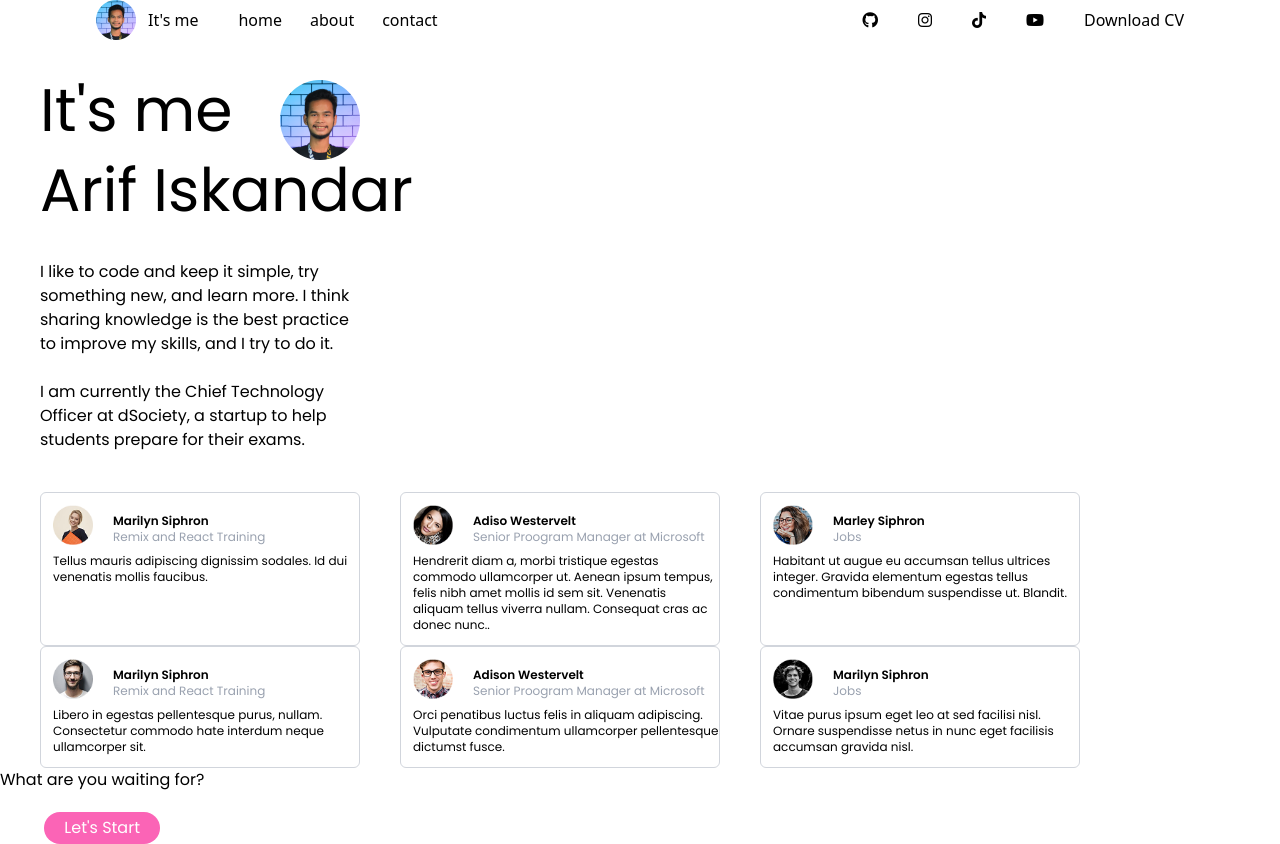
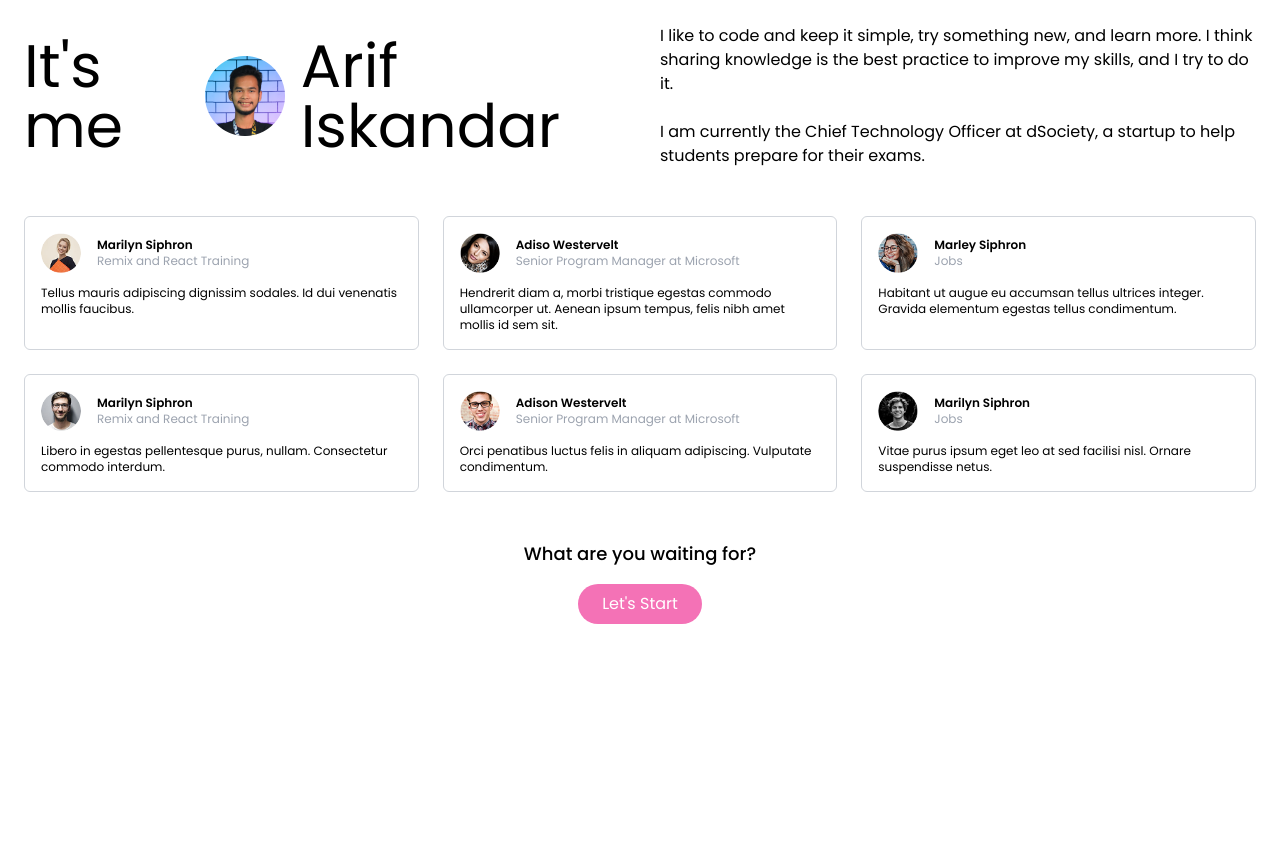
Before and after one commit to MatheusVGonzalez/responsive-tailwind-website, a plain HTML site: page index.html in a window 1280 px wide. After the commit the page ends 800 px from the top, so only its background shows below. Drawn offline with nearby package versions, Linux system fonts and the light colour scheme.

Commit message:
Almost Finished - need repair it's me

```diff
--- a/index.html
+++ b/index.html
@@ -2,150 +2,113 @@
 <html lang="en">
 
 <head>
-	<meta charset="UTF-8">
-	<meta name="viewport" content="width=device-width, initial-scale=1.0">
+  <meta charset="UTF-8" />
+  <meta name="viewport" content="width=device-width, initial-scale=1.0" />
 
-	<link rel="stylesheet" href="https://cdnjs.cloudflare.com/ajax/libs/font-awesome/6.5.1/css/all.min.css">
-	<link rel="preconnect" href="https://fonts.googleapis.com">
-	<link rel="preconnect" href="https://fonts.gstatic.com" crossorigin>
+  <link rel="stylesheet" href="https://cdnjs.cloudflare.com/ajax/libs/font-awesome/6.5.1/css/all.min.css" />
+  <link rel="preconnect" href="https://fonts.googleapis.com" />
+  <link rel="preconnect" href="https://fonts.gstatic.com" crossorigin />
   <link
-		href="https://fonts.googleapis.com/css2?family=Poppins:ital,wght@0,100;0,200;0,300;0,400;0,500;0,600;0,700;0,800;0,900;1,100;1,200;1,300;1,400;1,500;1,600;1,700;1,800;1,900&display=swap"
-		rel="stylesheet">
-	<script src="https://cdn.jsdelivr.net/npm/@tailwindcss/browser@4"></script>
+    href="https://fonts.googleapis.com/css2?family=Poppins:wght@100..900&display=swap"
+    rel="stylesheet"
+  />
+  <script src="https://cdn.tailwindcss.com"></script>
 
   <title>Responsive Tailwind Website</title>
 </head>
 
-<body>
-	<header class="flex justify-between px-24">
-		<section class="flex items-center gap-10">
-			<figure class="flex items-center gap-3">
-				<img src="./assets/user.png" alt="My User Image" width="40" height="40">
-				<figcaption>It's me</figcaption>
-			</figure>
-			<nav>
-				<ul class="flex gap-7">
-					<li>home</li>
-					<li>about</li>
-					<li>contact</li>
-				</ul>
-			</nav>
-		</section>
-		<section class="flex items-center gap-10">
-			<i class="fa-brands fa-github"></i>
-			<i class="fa-brands fa-instagram"></i>
-			<i class="fa-brands fa-tiktok"></i>
-			<i class="fa-brands fa-youtube"></i>
-			<button>Download CV</button>
-		</section>
-	</header>
+<body class="font-['Poppins',sans-serif]">
 
-	<div class="flex p-10 font-['Poppins',sans-serif] flex-wrap gap-10
-	lg:flex-row	 w-150
-	md:flex-col">
-		<div class="w-1/2 flex flex-wrap
-		lg: flex-row
-		md:flex-row w-full">
-			<h2 class="text-6xl w-1/2
-			md:w-60"> It's me</h2>
-			<img src="./assets/user.png" alt="User Image" class="w-20 h-20">
-			<h2 class="text-6xl
-			lg:w-s
-			md:w-full">Arif Iskandar</h2>
+  <div class="flex flex-col gap-10 p-6 md:flex-col lg:flex-row">
+    <div class="flex flex-col items-center gap-4 w-full md:flex-row md:justify-start lg:w-1/2">
+      <h2 class="text-4xl md:text-5xl lg:text-6xl ">It's me</h2>
+      <img src="./assets/user.png" alt="User Image" class="w-20 h-20" />
+      <Arif class="text-3xl md:text-5xl lg:text-6xl">Arif Iskandar</h2>
     </div>
-		<div class="w-xs flex flex-row">
-			<p class="
-			">I like to code and keep it simple, try something new, and learn more. I think sharing knowledge is the best practice to improve my skills, and I try to do it. <br> <br> I am currently the Chief Technology Officer at dSociety, a startup to help students prepare for their exams.</p>
+
+    <div class="w-full lg:w-1/2">
+      <p class="text-sm md:text-base leading-relaxed">
+        I like to code and keep it simple, try something new, and learn more. I think sharing knowledge is the best
+        practice to improve my skills, and I try to do it. <br/><br/>
+        I am currently the Chief Technology Officer at dSociety, a startup to help students prepare for their exams.
+      </p>
     </div>
   </div>
 
-	<div class="flex font-['Poppins',sans-serif] flex-wrap">
-		<div class="border-1 border-gray-300 rounded-md border-solid flex w-xs flex-col p-3 pr-0 ml-10">
-			<div class="flex gap-5 flex-row">
-				<img src="./assets/marilynf.png" alt="Marilyn Image" class="w-10 h-10">
-				<div class="pb-2">
-					<h4 class="font-semibold text-xs pt-2">Marilyn Siphron</h4>
+  <div class="grid grid-cols-1 gap-6 p-6 sm:grid-cols-1 md:grid-cols-2 lg:grid-cols-3">
+
+    <div class="border border-gray-300 rounded-md p-4 flex flex-col gap-3">
+      <div class="flex gap-4 items-center">
+        <img src="./assets/marilynf.png" alt="Marilyn" class="w-10 h-10 rounded-full" />
+        <div>
+          <h4 class="font-semibold text-xs">Marilyn Siphron</h4>
           <p class="text-gray-400 text-xs">Remix and React Training</p>
         </div>
       </div>
+      <p class="text-xs">Tellus mauris adipiscing dignissim sodales. Id dui venenatis mollis faucibus.</p>
+    </div>
+
+    <div class="border border-gray-300 rounded-md p-4 flex flex-col gap-3">
+      <div class="flex gap-4 items-center">
+        <img src="./assets/adisona.png" alt="Adison" class="w-10 h-10 rounded-full" />
         <div>
-				<p class="text-xs">Tellus mauris adipiscing dignissim sodales. Id dui venenatis mollis faucibus.<p>
+          <h4 class="font-semibold text-xs">Adiso Westervelt</h4>
+          <p class="text-gray-400 text-xs">Senior Program Manager at Microsoft</p>
         </div>
       </div>
-
-		<div class="border-1 border-gray-300 rounded-md border-solid flex w-xs flex-col p-3 pr-0 ml-10">
-			<div class="flex gap-5 flex-row">
-				<img src="./assets/adisona.png" alt="Adison Image" class="w-10 h-10">
-				<div class="pb-2">
-					<h4 class="font-semibold text-xs pt-2">Adiso Westervelt</h4>
-					<p class="text-gray-400 text-xs">Senior Proogram Manager at Microsoft</p>
-				</div>
-			</div>
-			<div>
-				<p class="text-xs">Hendrerit diam a, morbi tristique egestas commodo ullamcorper ut. Aenean ipsum tempus, felis nibh amet mollis id sem sit. Venenatis aliquam tellus viverra nullam. Consequat cras ac donec nunc..<p>
-			</div>
+      <p class="text-xs">Hendrerit diam a, morbi tristique egestas commodo ullamcorper ut. Aenean ipsum tempus, felis nibh amet mollis id sem sit.</p>
     </div>
 
-		<div class="border-1 border-gray-300 rounded-md border-solid flex w-xs flex-col p-3 pr-0 ml-10">
-			<div class="flex gap-5 flex-row">
-				<img src="./assets/marleya.png" alt="Marley Image" class="w-10 h-10">
-				<div class="pb-2">
-					<h4 class="font-semibold text-xs pt-2">Marley Siphron</h4>
+    <div class="border border-gray-300 rounded-md p-4 flex flex-col gap-3">
+      <div class="flex gap-4 items-center">
+        <img src="./assets/marleya.png" alt="Marley" class="w-10 h-10 rounded-full" />
+        <div>
+          <h4 class="font-semibold text-xs">Marley Siphron</h4>
           <p class="text-gray-400 text-xs">Jobs</p>
         </div>
       </div>
-			<div>
-				<p class="text-xs">Habitant ut augue eu accumsan tellus ultrices integer. Gravida elementum egestas tellus condimentum bibendum suspendisse ut. Blandit.<p>
-			</div>
+      <p class="text-xs">Habitant ut augue eu accumsan tellus ultrices integer. Gravida elementum egestas tellus condimentum.</p>
     </div>
 
-
-			<div class="flex font-['Poppins',sans-serif] flex-wrap">
-		<div class="border-1 border-gray-300 rounded-md border-solid flex w-xs flex-col p-3 pr-0 ml-10">
-			<div class="flex gap-5 flex-row">
-				<img src="./assets/marilynb.png" alt="Marilyn Image" class="w-10 h-10">
-				<div class="pb-2">
-					<h4 class="font-semibold text-xs pt-2">Marilyn Siphron</h4>
+    <div class="border border-gray-300 rounded-md p-4 flex flex-col gap-3">
+      <div class="flex gap-4 items-center">
+        <img src="./assets/marilynb.png" alt="Marilyn" class="w-10 h-10 rounded-full" />
+        <div>
+          <h4 class="font-semibold text-xs">Marilyn Siphron</h4>
           <p class="text-gray-400 text-xs">Remix and React Training</p>
         </div>
       </div>
+      <p class="text-xs">Libero in egestas pellentesque purus, nullam. Consectetur commodo interdum.</p>
+    </div>
+
+    <div class="border border-gray-300 rounded-md p-4 flex flex-col gap-3">
+      <div class="flex gap-4 items-center">
+        <img src="./assets/adisonb.png" alt="Adison" class="w-10 h-10 rounded-full" />
         <div>
-				<p class="text-xs">Libero in egestas pellentesque purus, nullam. Consectetur commodo hate interdum neque ullamcorper sit.<p>
+          <h4 class="font-semibold text-xs">Adison Westervelt</h4>
+          <p class="text-gray-400 text-xs">Senior Program Manager at Microsoft</p>
         </div>
       </div>
-
-		<div class="border-1 border-gray-300 rounded-md border-solid flex w-xs flex-col p-3 pr-0 ml-10">
-			<div class="flex gap-5 flex-row">
-				<img src="./assets/adisonb.png" alt="Adison Image" class="w-10 h-10">
-				<div class="pb-2">
-					<h4 class="font-semibold text-xs pt-2">Adison Westervelt</h4>
-					<p class="text-gray-400 text-xs">Senior Proogram Manager at Microsoft</p>
-				</div>
-			</div>
-			<div>
-				<p class="text-xs">Orci penatibus luctus felis in aliquam adipiscing. Vulputate condimentum ullamcorper pellentesque dictumst fusce.<p>
-			</div>
+      <p class="text-xs">Orci penatibus luctus felis in aliquam adipiscing. Vulputate condimentum.</p>
     </div>
 
-		<div class="border-1 border-gray-300 rounded-md border-solid flex w-xs flex-col p-3 pr-0 ml-10">
-			<div class="flex gap-5 flex-row">
-				<img src="./assets/marleyb.png" alt="Marley Image" class="w-10 h-10">
-				<div class="pb-2">
-					<h4 class="font-semibold text-xs pt-2">Marilyn Siphron</h4>
+    <div class="border border-gray-300 rounded-md p-4 flex flex-col gap-3">
+      <div class="flex gap-4 items-center">
+        <img src="./assets/marleyb.png" alt="Marley" class="w-10 h-10 rounded-full" />
+        <div>
+          <h4 class="font-semibold text-xs">Marilyn Siphron</h4>
           <p class="text-gray-400 text-xs">Jobs</p>
         </div>
       </div>
-			<div>
-				<p class="text-xs">Vitae purus ipsum eget leo at sed facilisi nisl. Ornare suspendisse netus in nunc eget facilisis accumsan gravida nisl.<p>
-			</div>
-		</div>
+      <p class="text-xs">Vitae purus ipsum eget leo at sed facilisi nisl. Ornare suspendisse netus.</p>
     </div>
 
-	<footer class="flex flex-col gap-5 items-center justify-center font-['Poppins',sans-serif]">
-		<h3 class="flex-row">What are you waiting for?</h3>
-		<button class="flex flex-row bg-pink-400 px-5 py-1 rounded-full text-white">Let's Start</button>
+  </div>
+
+  <footer class="flex flex-col items-center justify-center gap-4 p-6">
+    <h3 class="text-lg font-medium">What are you waiting for?</h3>
+    <button class="bg-pink-400 px-6 py-2 rounded-full text-white hover:bg-pink-500 transition">Let's Start</button>
   </footer>
-
 
 </body>
 
```
Lines whose indentation alone changed are shown as unchanged.
